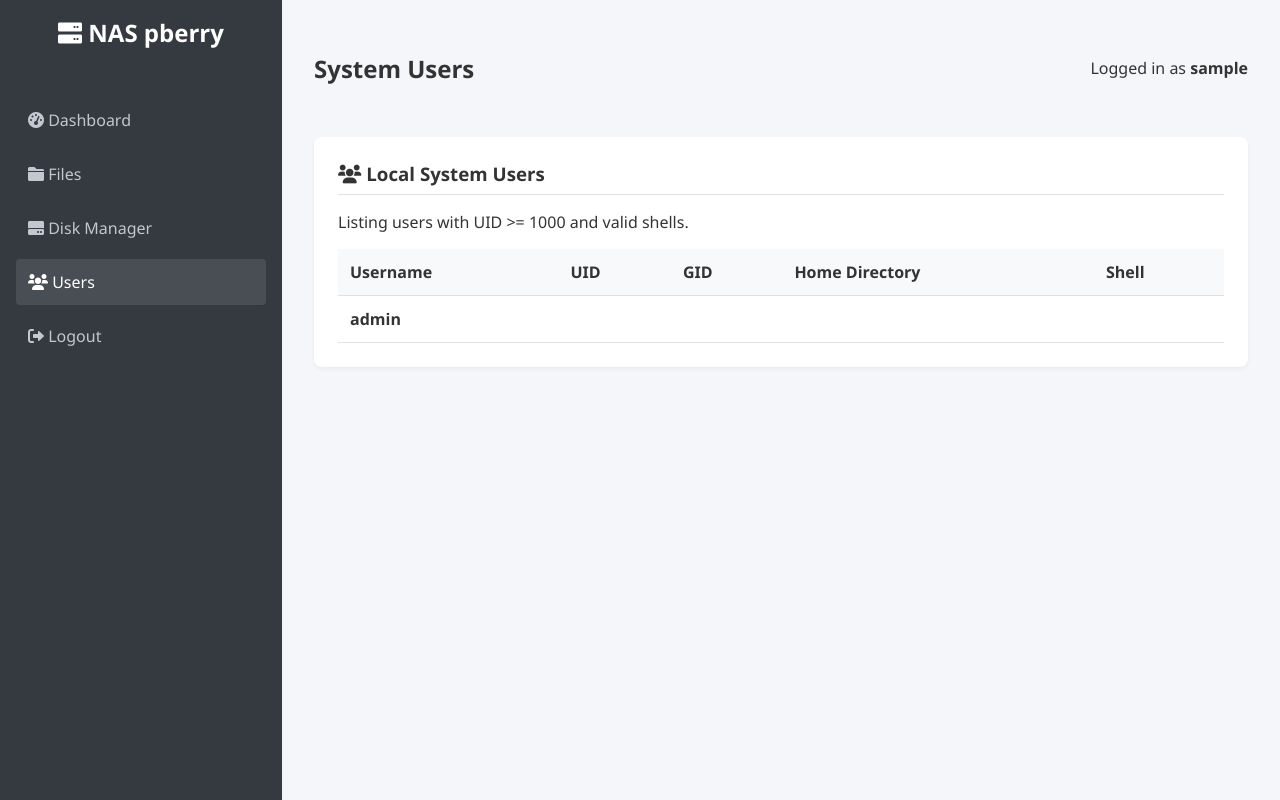
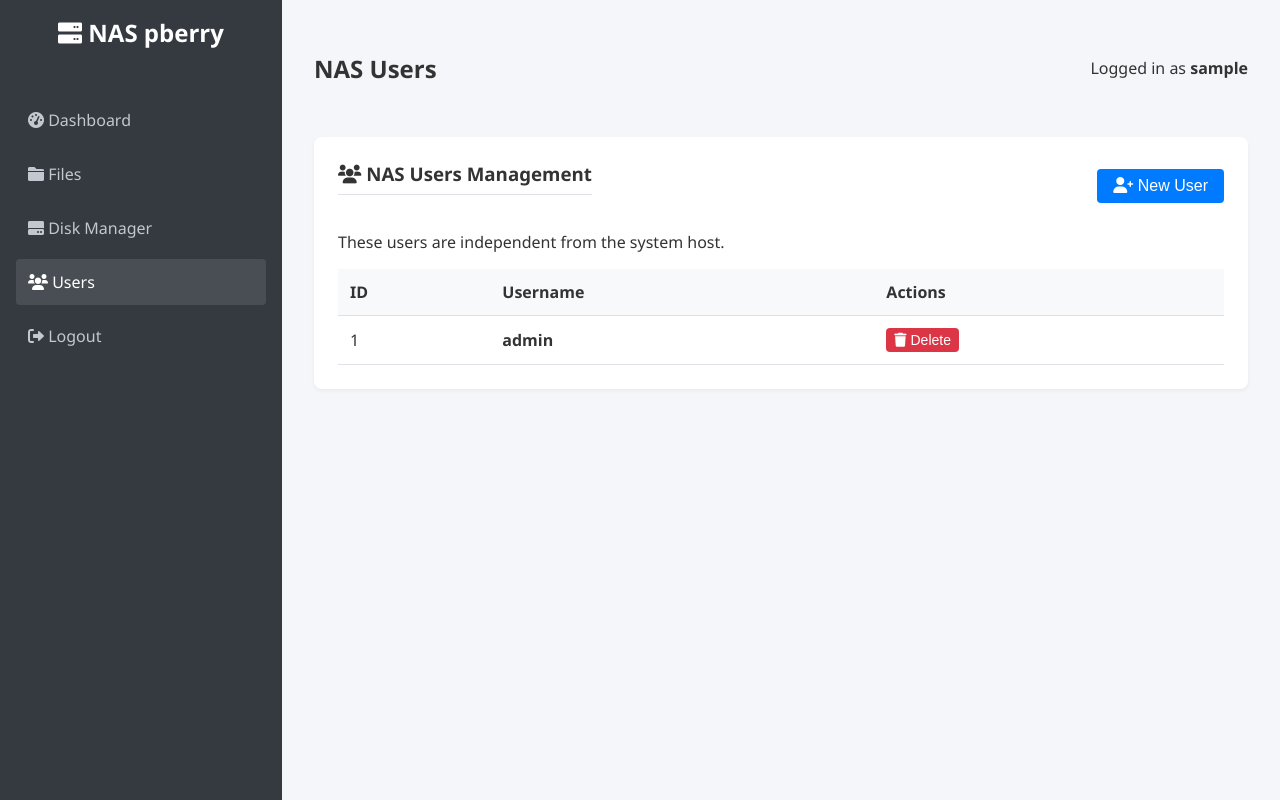
Before and after one commit to alfgarpen/NASberryPi, a Flask app: page /users in a window 1280 px wide. Run offline with Flask 3, Linux system fonts and the light colour scheme; the visitor is signed in with stand-in values (Sample User, id 1).

Commit message:
Add files via upload
Commit del gestor de los usuarios arreglado

```diff
--- a/templates/users.html
+++ b/templates/users.html
@@ -1,37 +1,75 @@
 {% extends "layout.html" %}
 
-{% block title %}System Users{% endblock %}
+{% block title %}NAS Users{% endblock %}
 
 {% block content %}
 <div class="card">
-    <h3><i class="fas fa-users"></i> Local System Users</h3>
-    <p class="text-muted">Listing users with UID >= 1000 and valid shells.</p>
+    <div style="display: flex; justify-content: space-between; align-items: center; margin-bottom: 20px;">
+        <h3><i class="fas fa-users"></i> NAS Users Management</h3>
+        <button onclick="document.getElementById('createUserModal').style.display='block'" class="btn btn-success">
+            <i class="fas fa-user-plus"></i> New User
+        </button>
+    </div>
+
+    <p class="text-muted">These users are independent from the system host.</p>
 
     <table>
         <thead>
             <tr>
+                <th>ID</th>
                 <th>Username</th>
-                <th>UID</th>
-                <th>GID</th>
-                <th>Home Directory</th>
-                <th>Shell</th>
+                <th>Actions</th>
             </tr>
         </thead>
         <tbody>
             {% for user in users %}
             <tr>
+                <td>{{ user.id }}</td>
                 <td><strong>{{ user.username }}</strong></td>
-                <td>{{ user.uid }}</td>
-                <td>{{ user.gid }}</td>
-                <td>{{ user.home }}</td>
-                <td><code>{{ user.shell }}</code></td>
+                <td>
+                    {% if user.username != session.username %}
+                    <form action="{{ url_for('user_action') }}" method="POST" style="display:inline;">
+                        <input type="hidden" name="action" value="delete">
+                        <input type="hidden" name="user_id" value="{{ user.id }}">
+                        <button type="submit" class="btn btn-danger btn-sm" onclick="return confirm('Are you sure?')">
+                            <i class="fas fa-trash"></i> Delete
+                        </button>
+                    </form>
+                    {% else %}
+                    <span class="badge badge-info text-dark">Current User</span>
+                    {% endif %}
+                </td>
             </tr>
             {% else %}
             <tr>
-                <td colspan="5">No users found? (Check utils.py logic)</td>
+                <td colspan="3">No users found.</td>
             </tr>
             {% endfor %}
         </tbody>
     </table>
 </div>
+
+<!-- Simple Modal for Create User -->
+<div id="createUserModal"
+    style="display:none; position: fixed; z-index: 1000; left: 0; top: 0; width: 100%; height: 100%; background-color: rgba(0,0,0,0.5);">
+    <div class="card" style="width: 400px; margin: 100px auto; padding: 20px;">
+        <h3>Create New NAS User</h3>
+        <form action="{{ url_for('user_action') }}" method="POST">
+            <input type="hidden" name="action" value="create">
+            <div class="form-group">
+                <label>Username</label>
+                <input type="text" name="username" class="form-control" required>
+            </div>
+            <div class="form-group">
+                <label>Password</label>
+                <input type="password" name="password" class="form-control" required>
+            </div>
+            <div style="margin-top: 20px; display: flex; justify-content: flex-end; gap: 10px;">
+                <button type="button" onclick="document.getElementById('createUserModal').style.display='none'"
+                    class="btn btn-secondary">Cancel</button>
+                <button type="submit" class="btn btn-primary">Create User</button>
+            </div>
+        </form>
+    </div>
+</div>
 {% endblock %}
```
